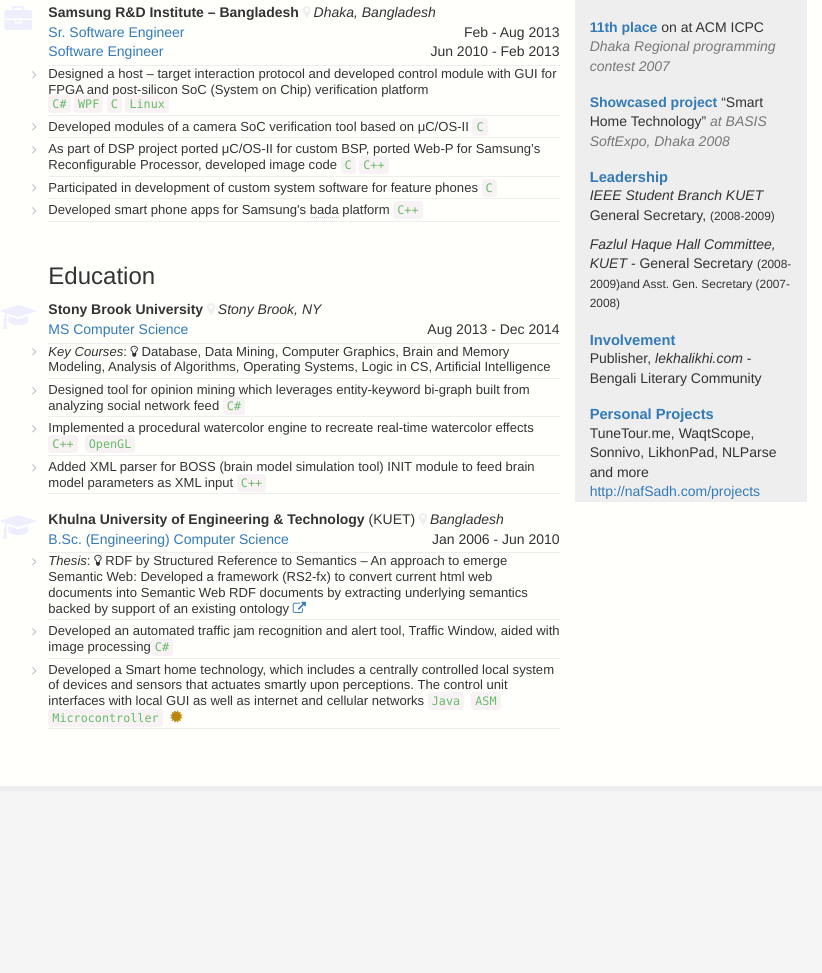
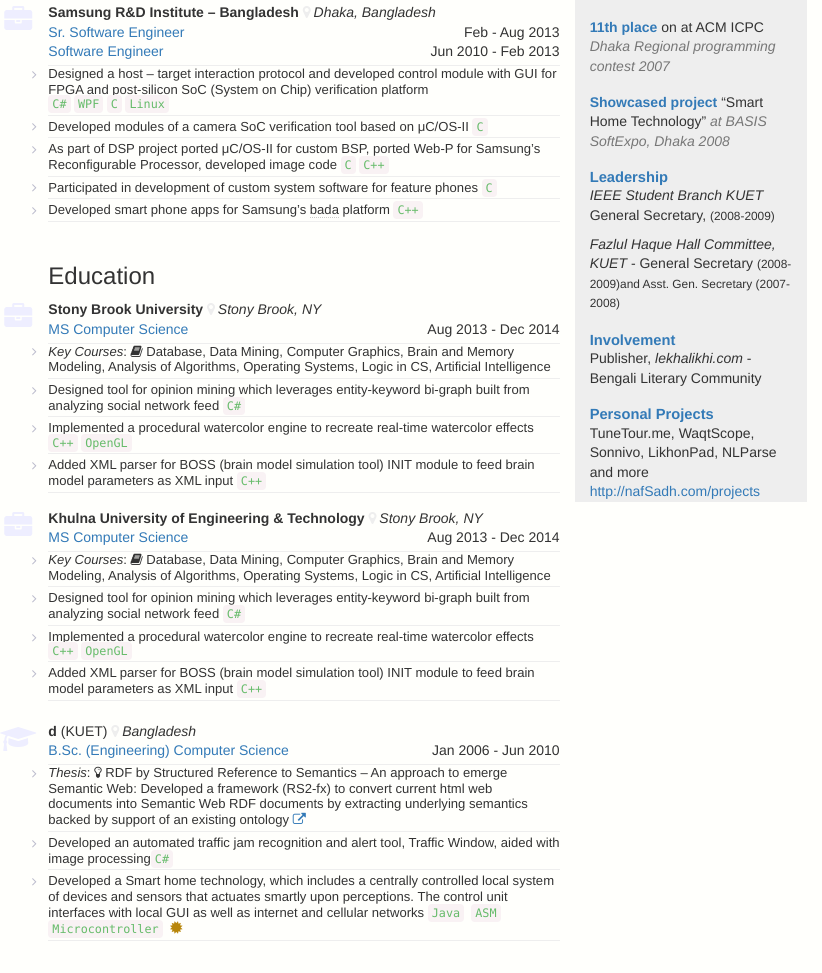
Before and after one commit to nafSadh/nafsadh.github.io, a plain HTML site: page resume/index.html in a window 1280 px wide. Shown: the part 451-1424 px from the top of the page, without its empty margins (220-1042 px from the left). Before the commit the page ends 1246 px from the top, so only its background shows below. Drawn offline with nearby package versions, Linux system fonts and the light colour scheme; some packages are replaced by stand-ins of ours.

Commit message:
Education, popover on titles

```diff
--- a/resume/index.html
+++ b/resume/index.html
@@ -65,7 +65,7 @@
 							$scope._ = r.data
 							enableBootstrapJsElements()
 						})
-			$scope.render = function render(text) {
+			$scope.mlt = function mlt(text) {
 				if (angular.isArray(text)) {
 					var t = ''
 					for (var i = 0; i < text.length; i++) {
@@ -102,8 +102,16 @@
 							<div class="card">
 								<div class="card-heading">
 									<i class="fa fa-li fa-2x fa-briefcase silver" aria-hidden="true"></i>
-									<strong class="card-title">{{job.company}}</strong>
-									<i class="fa fa-map-marker dim"></i>&thinsp;<em>{{ job.location }}</em>
+									<script type="text/ng-template" id="jobTitlePopover.html">
+										<span ng-bind-html="job.about"></span>
+									</script>
+									<strong class="card-title"
+													popover-enable="job.about!=undefined"
+													popover-trigger="mouseenter click outsideClick"
+													popover-title="{{ job.company}}"
+													uib-popover-template="'jobTitlePopover.html'">
+										{{job.company}}
+									</strong> <i class="fa fa-map-marker dim"></i>&thinsp;<em>{{ job.location }}</em>
 									<div class="row" ng-repeat="role in job.roles">
 										<div class="col-sm-6">
 											<span class="text-primary job-role">{{ role.title }}</span>
@@ -111,7 +119,8 @@
 										<div class="col-sm-6 text-right">
 											<span class="job-period" ng-if="role.time.since!=undefined">
 												{{ role.time.since }}
-												- <i ng-if="role.time.current" class="fa fa-spinner fa-pulse fa-fw" uib-tooltip="current"></i>
+												- <i ng-if="role.time.current" class="fa fa-spinner fa-pulse fa-fw"
+														 uib-tooltip="current"></i>
 												{{ role.time.until}}
 											</span>
 											<span class="job-period" ng-if="role.time.period!=undefined">
@@ -123,9 +132,7 @@
 								<ul class="list-group strips">
 									<li class="list-group-item strip" ng-repeat="info in job.info">
 										<i class="fa-li fa fa-angle-right silver" aria-hidden="true"></i>
-										<span ng-if="info.type=='responsibility'">
-											<span class="description" ng-bind-html-compile="render(info.description)"></span>
-										</span>
+										<span class="description" ng-bind-html-compile="mlt(info.description)"></span>
 										<code ng-repeat="key in info.tech">{{ key }}</code>
 									</li>
 								</ul>
@@ -140,50 +147,56 @@
 				</div>
 				<div class="panel-body">
 					<ul class="list-group educations">
-						<li class="list-group-item education">
+						<li class="list-group-item education" ng-repeat="ed in _.education">
 							<div class="card">
 								<div class="card-heading">
-									<i class="fa fa-li fa-2x fa-graduation-cap silver" aria-hidden="true"></i>
-									<strong class="card-title">Stony Brook University</strong>
-									<i class="fa fa-map-marker dim"></i>&thinsp;<em>Stony Brook, NY</em>
-									<div class="row">
+									<i class="fa fa-li fa-2x fa-briefcase silver" aria-hidden="true"></i>
+									<script type="text/ng-template" id="edTitlePopover.html">
+										<span ng-bind-html="ed.about"></span>
+									</script>
+									<strong class="card-title"
+													popover-enable="ed.about!=undefined"
+													popover-trigger="mouseenter click focus outsideClick"
+													popover-title="{{ ed.institution }}"
+													uib-popover-template="'edTitlePopover.html'">
+										{{ed.institution}}
+									</strong>
+									<i class="fa fa-map-marker dim"></i>&thinsp;<em>{{ ed.location }}</em>
+									<div class="row" ng-repeat="degree in ed.degree">
 										<div class="col-sm-6">
-											<span class="text-primary job-role">MS Computer Science</span>
+											<span class="text-primary degree">{{ degree.title }}</span>
 										</div>
 										<div class="col-sm-6 text-right">
-											<span class="job-period">Aug 2013 - Dec 2014</span>
+											<span class="degree-period" ng-if="degree.time.since!=undefined">
+												{{ degree.time.since }}
+												- <i ng-if="degree.time.current" class="fa fa-spinner fa-pulse fa-fw"
+														 uib-tooltip="current"></i>
+												{{ degree.time.until}}
+											</span>
+											<span class="degree-period" ng-if="degree.time.period!=undefined">
+												{{ degree.time.period }}
+											</span>
 										</div>
 									</div>
 								</div>
 								<ul class="list-group strips">
-									<li class="list-group-item strip">
+									<li class="list-group-item strip" ng-repeat="info in ed.info">
 										<i class="fa-li fa fa-angle-right silver" aria-hidden="true"></i>
-										<em>Key Courses</em>: <i class="fa fa-lightbulb-o"></i>
-										Database, Data Mining, Computer Graphics, Brain and Memory Modeling,
-										Analysis of Algorithms, Operating Systems, Logic in CS, Artificial Intelligence
-									</li>
-									<li class="list-group-item strip">
-										<i class="fa-li fa fa-angle-right silver" aria-hidden="true"></i>
-										Designed tool for opinion mining which leverages entity-keyword bi-graph built
-										from
-										analyzing social network feed <code>C#</code>
-									</li>
-									<li class="list-group-item strip">
-										<i class="fa-li fa fa-angle-right silver" aria-hidden="true"></i>
-										Implemented a procedural watercolor engine to recreate real-time watercolor
-										effects
-										<code>C++</code> <code>OpenGL</code>
-									</li>
-									<li class="list-group-item strip">
-										<i class="fa-li fa fa-angle-right silver" aria-hidden="true"></i>
-										Added XML parser for BOSS (brain model simulation tool) INIT module to feed
-										brain model
-										parameters as XML input
-										<code>C++</code>
+										<span ng-if="info.type=='key-courses'">
+											<em>Key Courses</em>: <i class="fa fa-book"></i>
+											<span ng-repeat="course in info.courses" ng-bind-html-compile="course"
+														class="comma-sep-list"></span>
+										</span>
+										<span class="description" ng-bind-html-compile="mlt(info.description)"></span>
+										<code ng-repeat="key in info.tech">{{ key }}</code>
 									</li>
 								</ul>
 							</div>
 						</li>
+					</ul>
+				</div>
+				<div class="panel-body">
+					<ul class="list-group educations">
 						<li class="list-group-item education">
 							<div class="card">
 								<div class="card-heading">
@@ -194,8 +207,7 @@
 													data-content="<img src='http://nafsadh.com/img/kuet.png ' width='32px' />
 													KUET, a public university in Bangladesh, emphasizes on engineering and technology.
 													It has a comprehensive Computer Science and Engineering program.
-													">
-										Khulna University of Engineering & Technology
+													">d
 									</strong>(KUET)
 									<i class="fa fa-map-marker dim"></i>&thinsp;<em>Bangladesh</em>
 									<div class="row">
--- a/resume/nafSadh-resume.json
+++ b/resume/nafSadh-resume.json
@@ -5,6 +5,7 @@
 	"experience": [
 		{
 			"company": "Teledata Communications, Inc.",
+			"about":"TCI builds and provides SaaS for financial institutions. It's primary product is <em>Decision Lender</em> - a &ldquo;Loan Origination Solution&rdquo; for Credit Unions and banks.",
 			"location": "Islandia, NY",
 			"roles": [
 				{
@@ -72,7 +73,80 @@
 					"tech": ["C"]
 				}, {
 					"type": "responsibility",
-					"description": "Developed smart phone apps for Samsung's <span uib-tooltip='bada was Samsung&CloseCurlyQuote;s in-house Smart-phone platform; it is the predecessor to Tizen project'>bada</span> platform",
+					"description": "Developed smart phone apps for Samsung’s <span uib-tooltip='bada was Samsung’s in-house Smart-phone platform; it is the predecessor to Tizen project'>bada</span> platform",
+					"tech": ["C++"]
+				}
+			]
+		}
+	],
+	"education": [
+		{
+			"institution": "Stony Brook University",
+			"location": "Stony Brook, NY",
+			"degree": [
+				{
+					"title": "MS Computer Science",
+					"time": {"since": "Aug 2013", "until": "Dec 2014"}
+				}
+			],
+			"info": [
+				{
+					"type": "key-courses",
+					"courses": [
+						"Database", "Data Mining", "Computer Graphics", "Brain and Memory Modeling",
+						"Analysis of Algorithms", "Operating Systems", "Logic in CS",
+						"Artificial Intelligence"
+					]
+				},
+				{
+					"type": "course-project",
+					"description": "Designed tool for opinion mining which leverages entity-keyword bi-graph built from analyzing social network feed",
+					"tech": ["C#"]
+				},
+				{
+					"type": "course-project",
+					"description": "Implemented a procedural watercolor engine to recreate real-time watercolor effects",
+					"tech": ["C++", "OpenGL"]
+				},
+				{
+					"type": "course-project",
+					"description": "Added XML parser for BOSS (brain model simulation tool) INIT module to feed brain model parameters as XML input",
+					"tech": ["C++"]
+				}
+			]
+		},
+		{
+			"institution": "Khulna University of Engineering & Technology",
+			"about": " <img src='http://nafsadh.com/img/kuet.png ' width='32px' /> KUET, a public university in Bangladesh, emphasizes on engineering and technology. It has a comprehensive Computer Science and Engineering program.",
+			"location": "Stony Brook, NY",
+			"degree": [
+				{
+					"title": "MS Computer Science",
+					"time": {"since": "Aug 2013", "until": "Dec 2014"}
+				}
+			],
+			"info": [
+				{
+					"type": "key-courses",
+					"courses": [
+						"Database", "Data Mining", "Computer Graphics", "Brain and Memory Modeling",
+						"Analysis of Algorithms", "Operating Systems", "Logic in CS",
+						"Artificial Intelligence"
+					]
+				},
+				{
+					"type": "course-project",
+					"description": "Designed tool for opinion mining which leverages entity-keyword bi-graph built from analyzing social network feed",
+					"tech": ["C#"]
+				},
+				{
+					"type": "course-project",
+					"description": "Implemented a procedural watercolor engine to recreate real-time watercolor effects",
+					"tech": ["C++", "OpenGL"]
+				},
+				{
+					"type": "course-project",
+					"description": "Added XML parser for BOSS (brain model simulation tool) INIT module to feed brain model parameters as XML input",
 					"tech": ["C++"]
 				}
 			]
--- a/resume/ns7r.css
+++ b/resume/ns7r.css
@@ -43,6 +43,17 @@
     .ns7r code:last-child{
         margin-right: 0;
     }
+}
+
+.comma-sep-list::after{
+    content: ', ';
+}
+.comma-sep-list:last-child::after{
+    content: '';
+}
+
+.ns7r .popover-title{
+    font-weight: 700;
 }
 
 .ns7r {
```
